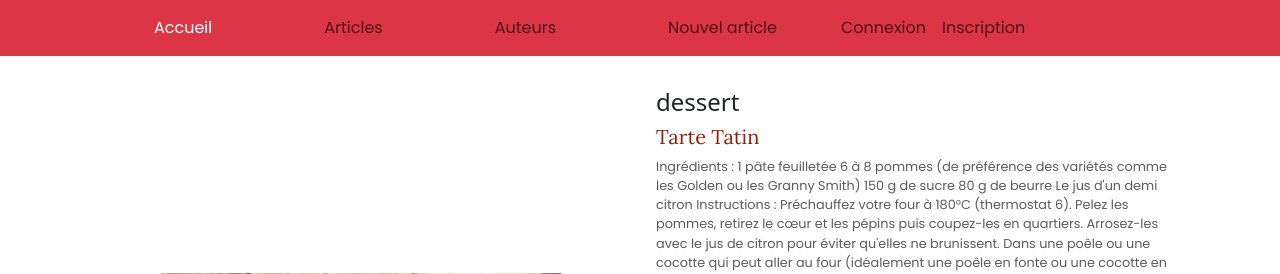
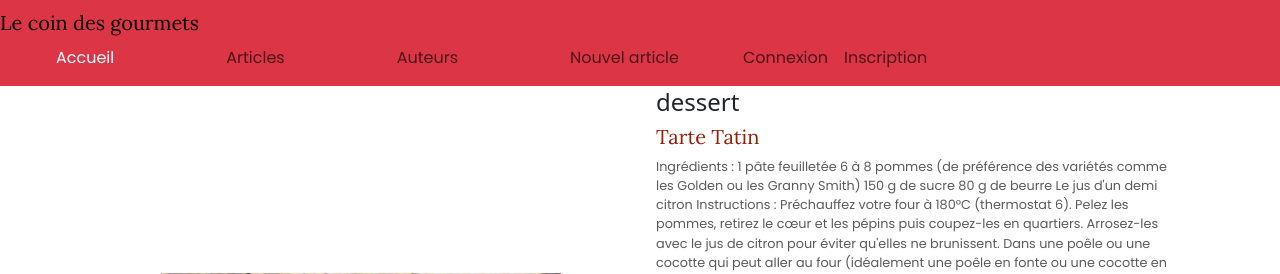
Before and after one commit to sunsand03/Le_coin_des_gourmets, a PHP site: page / in a window 1280 px wide. Shown: the top 274 px of the page. Run offline with PHP 8.4, Linux system fonts and the light colour scheme; data comes from the database, SQL or seed files in the repository.

Commit message:
modifications sur le logo

```diff
--- a/include/menu.php
+++ b/include/menu.php
@@ -13,11 +13,11 @@ if (isset($_SESSION['email']) && ($_SESSION['email']) != '') {
 
 <!-- rend la barre de navigation responsive, fixe et la colore en rouge -->
 <nav class="navbar navbar-expand-lg bg-danger text-white fixed-top">
-    <div class="container">
+    <div >
         <div class="logo">
 
             <a href="index.php" class="navbar-brand small">
-                <!-- <img src="./assets/pictures/icones-et-logo/logo.png" alt="logo" id="logo"> -->
+                Le coin des gourmets
             </a>
         </div>
 
```
